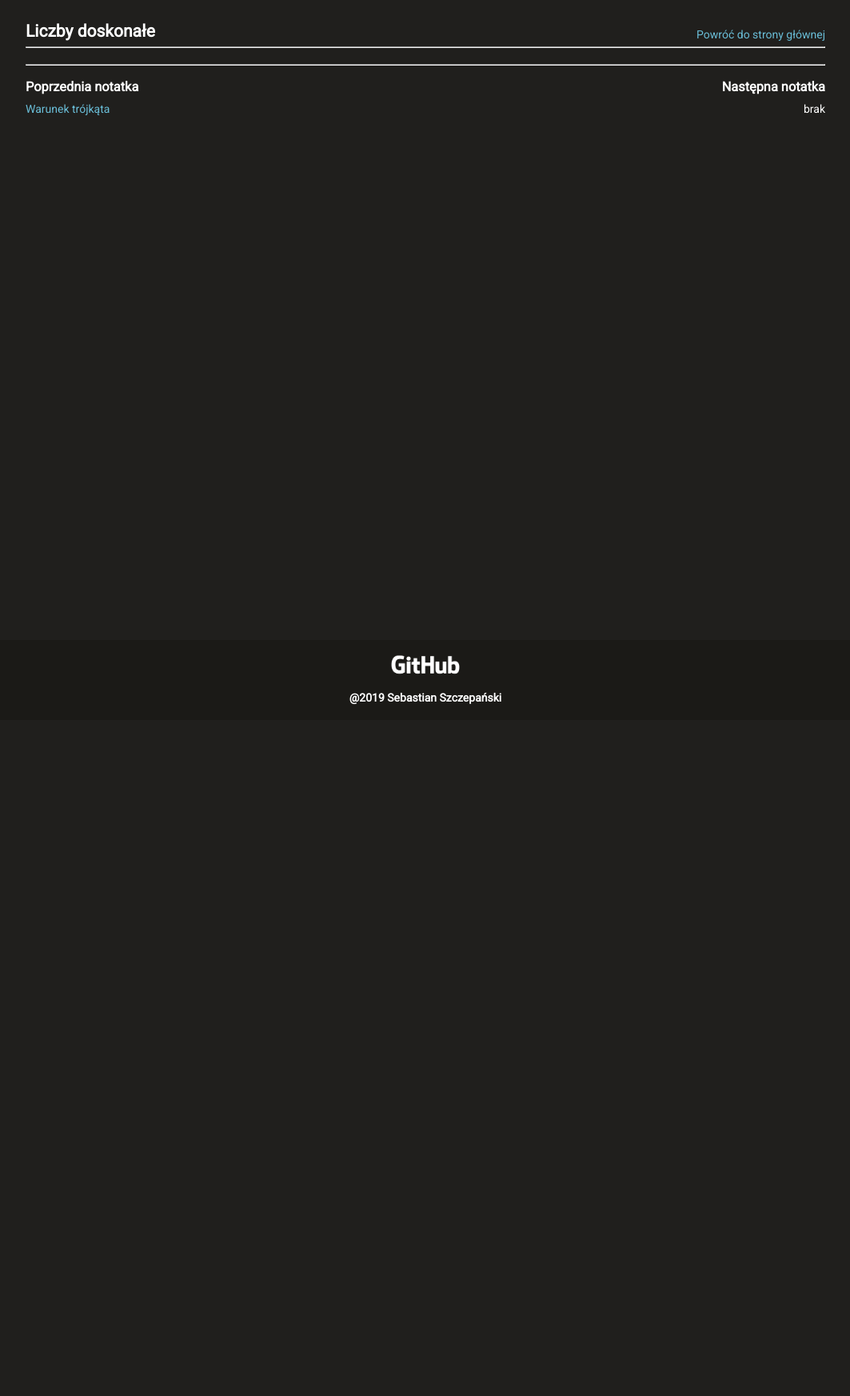
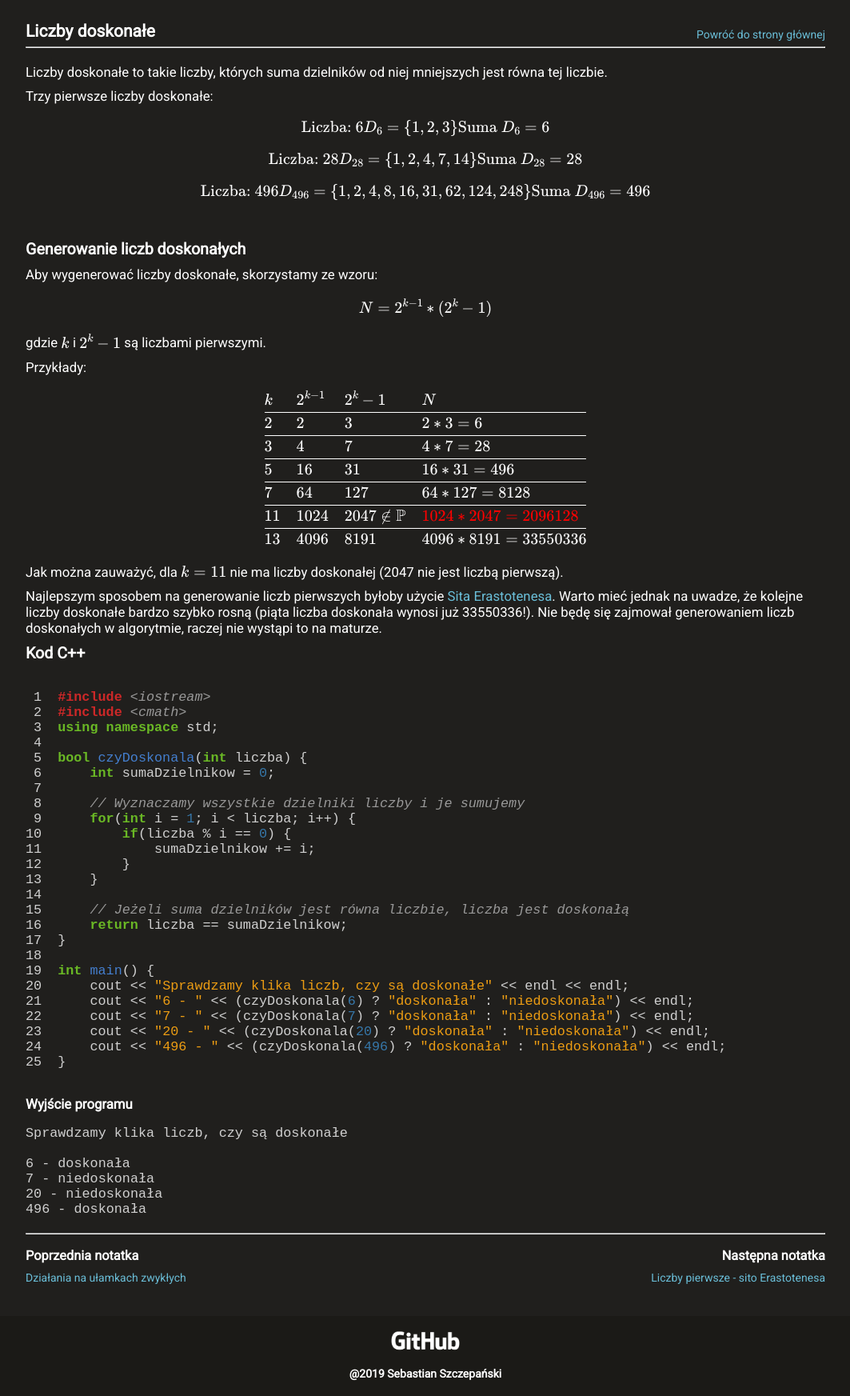
Before and after one commit to sszczep/Niezbednik-Maturzysty-Informatyka, a Jekyll site: the page built from _notes/algorytmy/liczby-doskonale.md, in a window 1280 px wide. Shown: the whole page at 80% size, without its empty margins (108-1171 px from the left). Built offline with Jekyll 4.4.1, drawn with Linux system fonts in a browser that asks for light colours; formulas are drawn with MathJax 3; before the commit the page ends 900 px from its top, so only the background shows below that.

Commit message:
Add content to "Liczby doskonałe" note

```diff
--- a/_notes/algorytmy/liczby-doskonale.md
+++ b/_notes/algorytmy/liczby-doskonale.md
@@ -3,3 +3,101 @@ title: Liczby doskonałe
 categories: algorytmy
 categoryID: algorytmy
 ---
+Liczby doskonałe to takie liczby, których suma dzielników od niej mniejszych jest równa tej liczbie.
+
+Trzy pierwsze liczby doskonałe:
+
+$$
+\text{Liczba: }6 \\
+D_6 = \{1, 2, 3\} \\
+\text{Suma }D_6 = 6
+$$
+
+$$
+\text{Liczba: }28 \\
+D_{28} = \{1, 2, 4, 7, 14\} \\
+\text{Suma }D_{28} = 28
+$$
+
+$$
+\text{Liczba: }496 \\
+D_{496} = \{1, 2, 4, 8, 16, 31, 62, 124, 248\} \\
+\text{Suma }D_{496} = 496
+$$
+
+<br />
+
+### Generowanie liczb doskonałych
+
+Aby wygenerować liczby doskonałe, skorzystamy ze wzoru:
+
+$$ N = 2^{k-1} * (2^k - 1) $$
+
+gdzie $$ k $$ i $$ 2^k - 1 $$ są liczbami pierwszymi.
+
+Przykłady:
+
+$$
+\require{color}
+
+\begin{array}{ l }
+k & 2^{k-1} & 2^k - 1 & N \\
+\hline
+2 & 2 & 3 & 2*3=6 \\
+\hline
+3 & 4 & 7 & 4*7=28 \\
+\hline
+5 & 16 & 31 & 16*31=496 \\
+\hline
+7 & 64 & 127 & 64*127=8128 \\
+\hline
+11 & 1024 & 2047 \notin \mathbb{P} & {\color{red}1024*2047=2096128} \\
+\hline
+13 & 4096 & 8191 & 4096*8191=33550336
+\end{array}
+$$
+
+Jak można zauważyć, dla $$ k = 11 $$ nie ma liczby doskonałej (2047 nie jest liczbą pierwszą).
+
+Najlepszym sposobem na generowanie liczb pierwszych byłoby użycie <a href="{{'/algorytmy/liczby-pierwsze-sito-erastotenesa' | relative_url}}" target="_blank">Sita Erastotenesa</a>. Warto mieć jednak na uwadze, że kolejne liczby doskonałe bardzo szybko rosną (piąta liczba doskonała wynosi już 33550336!). Nie będę się zajmował generowaniem liczb doskonałych w algorytmie, raczej nie wystąpi to na maturze.
+
+### Kod C++
+
+{% highlight cpp linenos %}
+#include <iostream>
+#include <cmath>
+using namespace std;
+
+bool czyDoskonala(int liczba) {
+	int sumaDzielnikow = 0;
+
+	// Wyznaczamy wszystkie dzielniki liczby i je sumujemy
+	for(int i = 1; i < liczba; i++) {
+		if(liczba % i == 0) {
+			sumaDzielnikow += i;
+		}
+	}
+
+	// Jeżeli suma dzielników jest równa liczbie, liczba jest doskonałą
+	return liczba == sumaDzielnikow;
+}
+
+int main() {
+	cout << "Sprawdzamy klika liczb, czy są doskonałe" << endl << endl;
+	cout << "6 - " << (czyDoskonala(6) ? "doskonała" : "niedoskonała") << endl;
+	cout << "7 - " << (czyDoskonala(7) ? "doskonała" : "niedoskonała") << endl;
+	cout << "20 - " << (czyDoskonala(20) ? "doskonała" : "niedoskonała") << endl;
+	cout << "496 - " << (czyDoskonala(496) ? "doskonała" : "niedoskonała") << endl;
+}
+{% endhighlight %}
+
+#### Wyjście programu
+
+{% highlight none %}
+Sprawdzamy klika liczb, czy są doskonałe
+
+6 - doskonała
+7 - niedoskonała
+20 - niedoskonała
+496 - doskonała
+{% endhighlight %}
```
